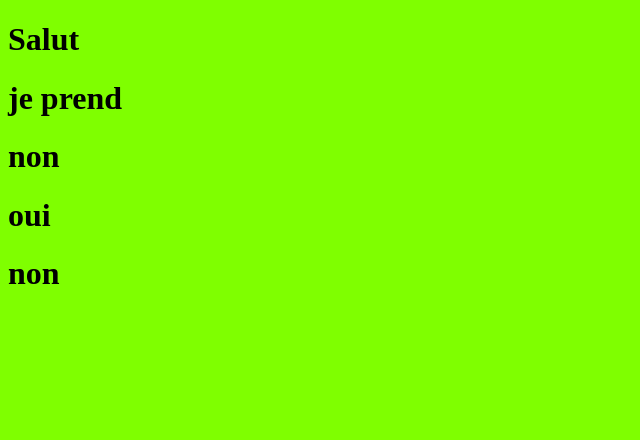
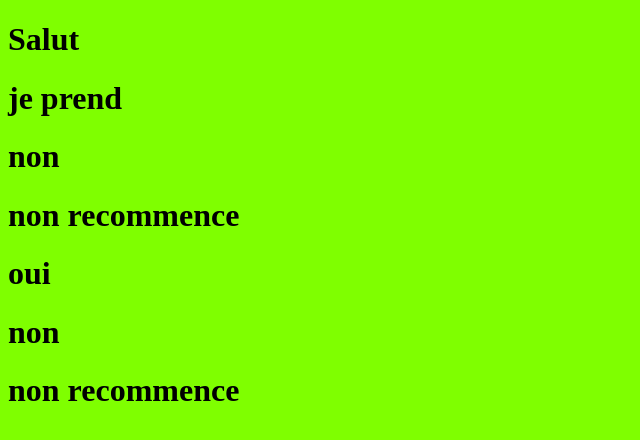
Before and after one commit to NassimHachem/OpenClassroomsProjects, a plain HTML site: page dossier sans titre/index.html in a window 1280 px wide. Shown: the whole page, without its empty margins (0-640 px from the left). Drawn offline with Linux system fonts and the light colour scheme.

Commit message:
Update index.html

```diff
--- a/dossier sans titre/index.html
+++ b/dossier sans titre/index.html
@@ -10,8 +10,10 @@
         <h1>Salut</h1>
         <h1>je prend</h1>
         <h1>non</h1>
+        <h1>non recommence</h1>
         <h1>oui</h1>
         <h1>non</h1>
+        <h1>non recommence</h1>
     </body>
 
 </html>
```
